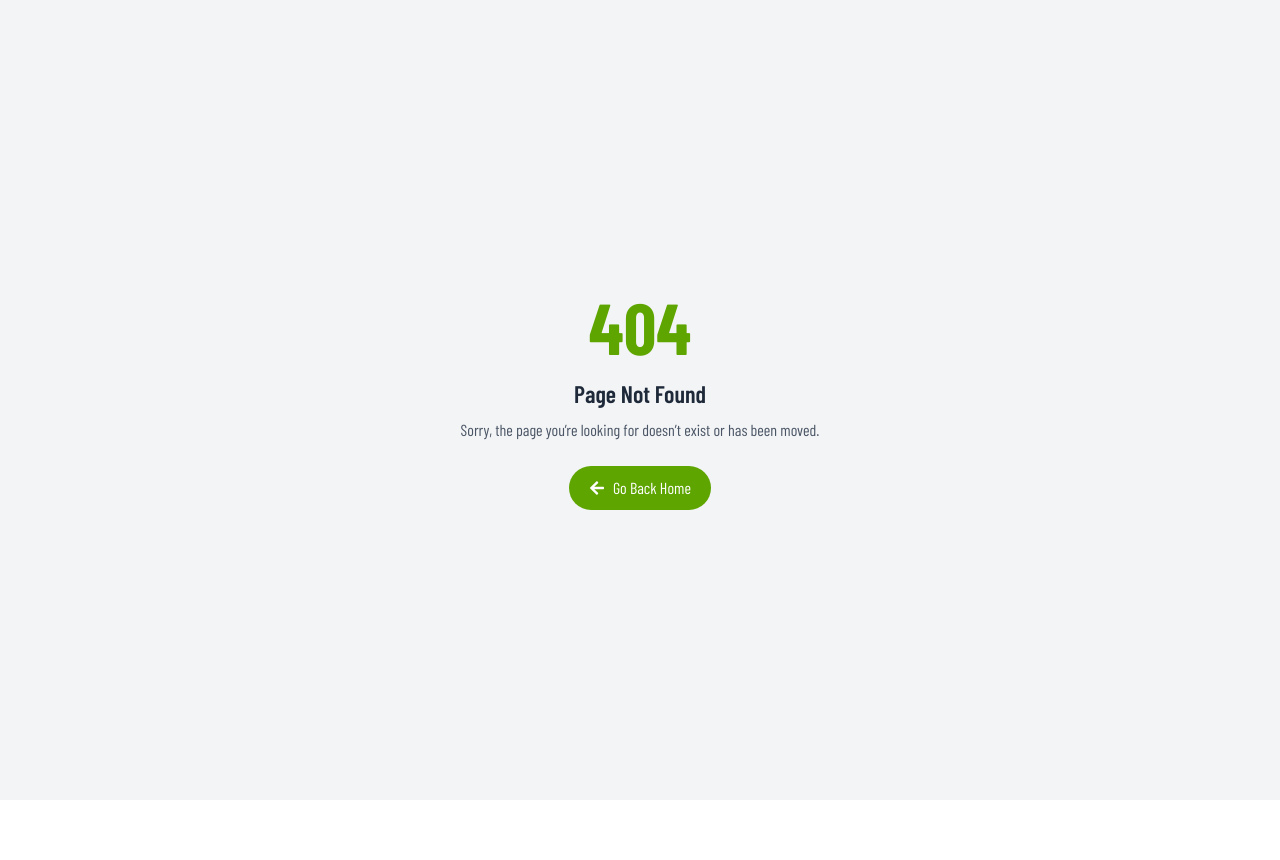
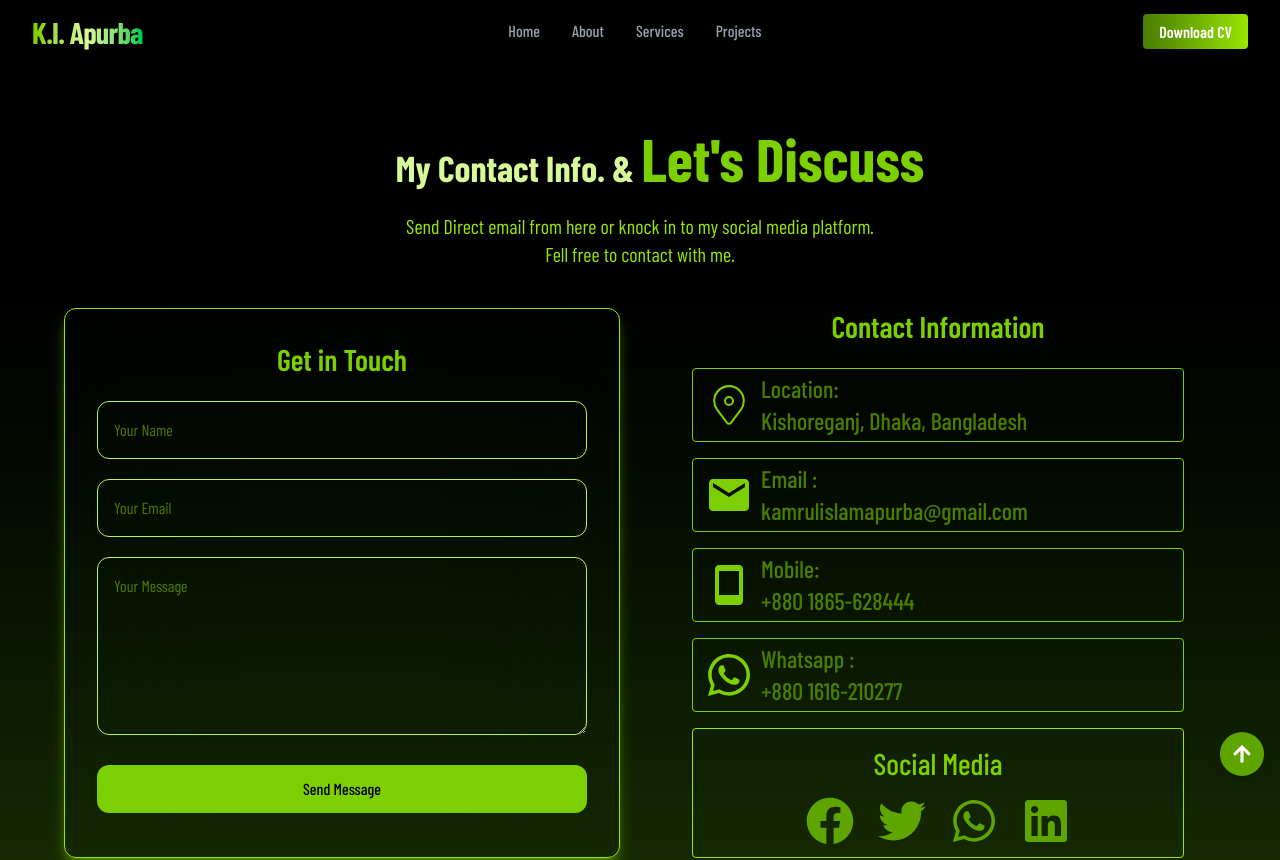
Before and after one commit to kamrul2006/-codes-raft-jt, a React (Vite) app: page /contact in a window 1280 px wide. Before the commit this address had no page. Shown: the top 860 px of the page. Before the commit the page ends 800 px from the top, so only its background shows below. Built offline with nearby package versions, Linux system fonts and the light colour scheme; a web font is replaced by a local one.

Commit message:
Bassic update 5

```diff
--- a/src/Components/Fixd/Footer.jsx
+++ b/src/Components/Fixd/Footer.jsx
@@ -10,7 +10,7 @@ const Footer = () => {
     };
 
     return (
-        <footer className="bg-gray-900 text-white pt-12 px-6 lg:px-20 relative z-10 shadow-inner border-t border-lime-600">
+        <footer className="bg-black text-white pt-12 px-6 lg:px-20 relative z-10 shadow-inner border-t border-lime-600">
             <div className="max-w-7xl mx-auto grid md:grid-cols-2 gap-12 items-center justify-between">
 
                 {/* Logo & Name */}
--- a/src/Components/Home/ContactSection.jsx
+++ b/src/Components/Home/ContactSection.jsx
@@ -1,8 +1,9 @@
 import { useState } from "react";
 import emailjs from "emailjs-com";
 import { FaFacebook, FaTwitter, FaWhatsapp, FaLinkedin } from "react-icons/fa";
-import { BiLocationPlus, BiMobile } from "react-icons/bi";
+import { BiMobile } from "react-icons/bi";
 import { MdEmail } from "react-icons/md";
+import { CiLocationOn } from "react-icons/ci";
 
 const ContactMe = () => {
     const [formData, setFormData] = useState({ name: "", email: "", message: "" });
@@ -41,13 +42,20 @@ const ContactMe = () => {
     return (
         <div id="contact" className="bg-gradient-to-b to-lime-950 from-black py-16 px-6 lg:px-16 border-b-4 border-lime-300 text-lime-400">
 
-            <h2 className="text-4xl font-bold text-center text-lime-400 mb-10">Contact Me</h2>
+            <h2
+                className="lg:text-4xl text-3xl font-bold text-lime-200 mb-6 text-center  lg:pl-10">
+                My Contact Info. & <span className="lg:text-6xl text-5xl text-lime-500">Let's Discuss</span>
+            </h2>
 
+            <p className="text-xl text-center pb-10 max-w-3xl mx-auto">
+                Send Direct email from here or knock in to my social media platform. <br /> Fell free to contact with me.
+
+            </p>
 
             <div className="flex flex-col lg:flex-row justify-center gap-10">
-                {/* Contact Form */}
+                {/*-------------- Contact Form------------------- */}
                 <form
-                    className="bg-black border border-lime-400 p-8 rounded-xl w-full lg:w-1/2 shadow-lg shadow-lime-500/50"
+                    className="backdrop-blur-3xl border border-lime-400 p-8 rounded-xl w-full lg:w-1/2 shadow-lg shadow-lime-500/50"
                     onSubmit={handleSubmit}
                 >
                     <h3 className="text-3xl text-center font-semibold text-lime-500 mb-6">Get in Touch</h3>
@@ -75,7 +83,7 @@ const ContactMe = () => {
                         className="w-full p-4 mb-6 border border-lime-300 rounded-xl focus:outline-none focus:ring-2 focus:ring-lime-500 focus:ring-opacity-50"
                         value={formData.message}
                         onChange={handleChange}
-                        rows="4"
+                        rows="6"
                         required
                     ></textarea>
                     <button
@@ -92,30 +100,58 @@ const ContactMe = () => {
                     )}
                 </form>
 
-                {/* Contact Information */}
-                <div className="bg-black border border-lime-400 p-8 rounded-xl w-full lg:w-1/2 shadow-lg shadow-lime-500/50">
+                {/*----------------- Contact Information------------ */}
+                <div className="  px-8 rounded-xl w-full lg:w-1/2 font-medium">
 
                     <h3 className="text-3xl font-semibold text-center text-lime-500 mb-6">Contact Information</h3>
 
-                    <p className="mb-4 flex items-center gap-4 text-lg lg:text-2xl text-lime-700">
-                        <BiLocationPlus className="text-lime-500 text-2xl" />
+                    <div
+                        className="mb-4 flex items-center gap-2 border border-lime-500 text-lg lg:text-2xl text-lime-700 py-1 px-3 rounded">
+                        <CiLocationOn className="text-lime-500 text-5xl" />
+                        <p>
+                            Location:
+                            <br />
                             Kishoreganj, Dhaka, Bangladesh
                         </p>
-                    <p className="mb-4 flex items-center gap-4 text-lg lg:text-2xl text-lime-700">
-                        <MdEmail className="text-lime-500 text-2xl" />
+                    </div>
+
+                    <div
+                        className="mb-4 flex items-center gap-2 border border-lime-500 text-lg lg:text-2xl text-lime-700 py-1 px-3 rounded">
+                        <MdEmail className="text-lime-500 text-5xl" />
+
+                        <p>
+                            Email : <br />
                             kamrulislamapurba@gmail.com
                         </p>
-                    <p className="mb-4 flex items-center gap-4 text-lg lg:text-2xl text-lime-700">
-                        <BiMobile className="text-lime-500 text-2xl" />
+                    </div>
+
+                    <div
+                        className="mb-4 flex items-center gap-2 border border-lime-500 text-lg lg:text-2xl text-lime-700 py-1 px-3 rounded">
+                        <BiMobile className="text-lime-500 text-5xl" />
+
+                        <p>
+                            Mobile: <br />
                             +880 1865-628444
                         </p>
-                    <p className="mb-6 flex items-center gap-4 text-lg lg:text-2xl text-lime-700">
-                        <FaWhatsapp className="text-lime-500 text-2xl" />
+                    </div>
+
+                    <div
+                        className="mb-4 flex items-center gap-2 border border-lime-500 text-lg lg:text-2xl text-lime-700 py-1 px-3 rounded">
+                        <FaWhatsapp className="text-lime-500 text-5xl" />
+
+                        <p>
+                            Whatsapp : <br />
                             +880 1616-210277
                         </p>
+                    </div>
 
-                    <h4 className="text-xl font-medium text-lime-900 my-4">Social Media</h4>
-                    <div className="flex gap-6 justify-center text-3xl lg:justify-start text-lime-600">
+
+                    {/* --------------Social Media-------------- */}
+
+                    <div className="border pb-3 rounded">
+                        <h4 className="text-xl lg:text-3xl font-medium text-lime-500 my-4 text-center">Social Media</h4>
+
+                        <div className="flex gap-6 justify-center text-3xl lg:text-5xl  text-lime-600">
                             <a
                                 href="https://www.facebook.com/kamrul.islam.apurba/"
                                 className="hover:text-lime-800 transition duration-200"
@@ -147,6 +183,7 @@ const ContactMe = () => {
                     </div>
                 </div>
             </div>
+        </div>
     );
 };
 
--- a/src/Components/Home/ProjectsSection.jsx
+++ b/src/Components/Home/ProjectsSection.jsx
@@ -74,7 +74,7 @@ const ProjectCard = ({ project }) => {
 
 const ProjectsSection = () => {
     return (
-        <section id="portfolio" className="py-16 bg-gradient-to-b from-lime-950 to-black text-white ">
+        <section id="portfolio" className="pt-16 bg-gradient-to-b from-lime-950 to-black text-white ">
 
 
             <div className="grid grid-cols-1 lg:grid-cols-2 max-w-7xl mx-auto">
@@ -82,9 +82,14 @@ const ProjectsSection = () => {
 
                 <div>
                     <Fade duration={2000} >
-                        <h2 className="text-4xl font-bold text-lime-400 text-center mb-8">My Projects</h2>
+                        <h2
+                            className="lg:text-4xl text-3xl font-bold text-lime-200 mb-4 text-center lg:text-left lg:pl-10">
+                            My Recent &
+                            <br />
+                            <span className="lg:text-6xl text-5xl text-lime-500">Latest Projects</span>
+                        </h2>
 
-                        <p className="text-xl  text-center px-3">
+                        <p className="text-xl text-center lg:text-justify px-3 lg:px-10">
                             Welcome to my project section. I love to build projects with React , Vite , Next.js.
                             <br />
                             I also love to work with Tailwind CSS, DaisyUI, Flowbite and many other react tools (e.g: React-hook-form, React-awesome-revel, React-typewriter etc) for UI Development.
@@ -92,12 +97,12 @@ const ProjectsSection = () => {
                             For Backend Work I know about Node.js, Express.js , MongoDB, JWT etc.
                         </p>
 
-                        <p className="text-xl  text-center px-3 text-lime-400">
+                        <p className="text-xl text-center lg:text-left px-3 text-lime-400 lg:px-10">
                             Here are some Project Completed by myself. <br />
                             Click on the <span className="underline">"See all Project"</span> button bellow to see all the projects.
                         </p>
 
-                        <div className="flex items-center justify-center py-5 lg:py-10 ">
+                        <div className="flex items-center lg:pl-10 py-5 lg:py-10 ">
                             <Link to={'/projects'}
                                 className="py-2  px-5 lg:px-9 lg:text-lg rounded-full bg-lime-600 text-black hover:border-2 hover:bg-black transition hover:border-lime-600 hover:text-lime-600  gap-3 hover:drop-shadow-2xl hover:drop-shadow-lime-950 font-semibold w-full lg:w-fit hidden lg:block">
                                 See All Projects
--- a/src/Pages/AboutPage.jsx
+++ b/src/Pages/AboutPage.jsx
@@ -16,7 +16,7 @@ export const AboutPage = () => {
                     <img
                         src={about}
                         alt="About Me"
-                        className="w-10/12  md:w-[450px] h-auto object-cover rounded-xl hover:shadow-lime-500/50 transition duration-500 ease-in-out"
+                        className="w-10/12  md:w-[450px] h-auto object-cover rounded-xl hover:shadow-lime-500/50 transition duration-500 ease-in-out border-b-4 border-lime-500"
                     />
                 </div>
             </Fade>
@@ -70,14 +70,25 @@ export const AboutPage = () => {
                     </p>
                 </Fade>
 
-                <Zoom   >
-                    <a
-                        href="#contact"
-                        className="ml-4 bg-gradient-to-r from-lime-700 to-lime-400  hover:to-lime-700 hover:from-lime-400   text-black px-4 py-2 rounded shadow-md transition duration-300 hover:drop-shadow-2xl flex items-center w-fit gap-2 font-semibold"
-                    >
-                        <FaCode /> Get In Touch
-                    </a>
-                </Zoom>
+                <div className='flex items-center gap-2'>
+                    <Zoom   >
+                        <Link
+                            to="/contact"
+                            className="ml-4 bg-gradient-to-r from-lime-700 to-lime-400  hover:to-lime-700 hover:from-lime-400   text-black px-4 py-2 rounded shadow-md transition duration-300 hover:drop-shadow-2xl flex items-center w-fit gap-2 font-semibold"
+                        >
+                            <FaCode /> Get In Touch
+                        </Link>
+                    </Zoom>
+
+                    <Zoom   >
+                        <Link
+                            to="/services"
+                            className="ml-4 bg-gradient-to-r from-lime-700 to-lime-400  hover:to-lime-700 hover:from-lime-400   text-black px-4 py-2 rounded shadow-md transition duration-300 hover:drop-shadow-2xl flex items-center w-fit gap-2 font-semibold"
+                        >
+                            My Services
+                        </Link>
+                    </Zoom>
+                </div>
             </div>
         </section>
     )
--- a/src/Pages/HomePage.jsx
+++ b/src/Pages/HomePage.jsx
@@ -15,9 +15,7 @@ export const HomePage = () => {
                 <AboutPage />
             </div>
 
-            <div className='border-t-4 border-lime-500'>
-                <Education />
-            </div>
+            <Education />
 
             <SkillsSection />
 
--- a/src/Pages/ServicesPage.jsx
+++ b/src/Pages/ServicesPage.jsx
@@ -1,7 +1,88 @@
-import React from 'react'
+import { Fade } from 'react-awesome-reveal'
+import { FaCode, FaGlobe, FaMobileAlt, FaPaintBrush, FaServer, FaTeamspeak } from 'react-icons/fa';
+import { GiTeamIdea } from 'react-icons/gi';
+import { Link } from 'react-router'
+
+
+const services = [
+    {
+        icon: <FaCode className="text-7xl text-lime-600" />,
+        title: 'Web Development',
+        description:
+            'I specialize in building high-performance, scalable, and SEO-optimized web applications using React, Vite, and modern JavaScript tools. Clean code, component-based architecture, and performance-first mindset are at the core of every project.',
+    },
+    {
+        icon: <FaPaintBrush className="text-7xl text-lime-600" />,
+        title: 'UI/UX Design',
+        description:
+            'From wireframes to pixel-perfect layouts, I design interfaces that are not only visually appealing but also user-friendly. I follow modern design principles, ensuring accessibility and intuitive navigation throughout the user journey.',
+    },
+    {
+        icon: <FaMobileAlt className="text-7xl text-lime-600" />,
+        title: 'Mobile-Friendly Interfaces',
+        description:
+            'In today’s mobile-first world, I ensure that your application delivers a seamless experience on all devices. I optimize layout, speed, and interactivity for smaller screens without compromising quality or design.',
+    },
+    {
+        icon: <FaGlobe className="text-7xl text-lime-600" />,
+        title: 'Fully Responsive Design',
+        description:
+            'I develop interfaces that adapt beautifully to various screen sizes and resolutions. Whether it’s desktop, tablet, or mobile, your website will maintain its usability, aesthetics, and performance across devices.',
+    },
+    {
+        icon: <FaServer className="text-7xl text-lime-600" />,
+        title: 'Backend Integration',
+        description:
+            'Using Node.js and Express, I build robust REST APIs and integrate them seamlessly with frontend applications. With MongoDB for data storage, I ensure data security, consistency, and efficient client-server communication.',
+    },
+    {
+        icon: <GiTeamIdea className="text-7xl text-lime-600" />,
+        title: 'Team Collaboration & Agile',
+        description:
+            'I thrive in collaborative environments using tools like Git, GitHub, Trello, and Figma. I follow agile workflows, participate in code reviews, and communicate effectively to contribute efficiently to team-driven projects.',
+    },
+];;
 
 export const ServicesPage = () => {
     return (
-        <div>ServicesPage</div>
+        <div>
+
+            <div className='border-t right-5 fixed border-lime-500 w-fit font-serif text-lime-500 rounded-full px-2 shadow shadow-lime-400 hidden lg:block mb-10 text-right'>Services</div>
+
+            <div>
+                <Fade duration={2000} >
+                    <h2
+                        className="lg:text-4xl text-3xl font-bold text-lime-200 mb-4 text-center lg:text-left lg:pl-10">
+                        What Can I Do ?
+                        <br />
+                        <span className="lg:text-6xl text-5xl text-lime-500">Here is My Services</span>
+                    </h2>
+
+                    {/* ----------our services ------------*/}
+
+                    <div className='text-lime-500 grid grid-cols-1 lg:grid-cols-3 gap-10 max-w-6xl mx-auto rounded-b-2xl text-center my-5 lg:mt-10 px-5'>
+                        {
+                            services.map((srv, i) => (
+                                <div key={i} className='border shadow-lg shadow-lime-400 flex flex-col items-center py-4 rounded-tl-4xl rounded-br-4xl'>
+                                    <p className='my-5'>{srv.icon}</p>
+                                    <p className='text-3xl font-medium mb-5'>{srv.title}</p>
+                                    <p className='text-lg px-5'>{srv.description}</p>
+                                </div>
+                            ))
+                        }
+                    </div>
+
+
+
+                    <div className="flex items-center justify-center lg:pl-10 py-5 lg:py-10 ">
+                        <Link to={'/projects'}
+                            className="py-2 mx-5  px-5 lg:px-9 lg:text-lg rounded-full bg-lime-600 text-black hover:border-2 hover:bg-black transition hover:border-lime-600 hover:text-lime-600  hover:drop-shadow-2xl hover:drop-shadow-lime-950 font-semibold w-full lg:w-fit text-center">
+                            See My Projects
+                        </Link>
+                    </div>
+                </Fade>
+            </div>
+
+        </div>
     )
 }
--- a/src/main.jsx
+++ b/src/main.jsx
@@ -9,6 +9,7 @@ import { AboutPage } from './Pages/AboutPage.jsx';
 import ErrorPage from './Components/Fixd/ErrorPage.jsx';
 import AllProjectsPage from './Pages/AllProjectsPage.jsx';
 import { ServicesPage } from './Pages/ServicesPage.jsx';
+import ContactMe from './Components/Home/ContactSection.jsx';
 
 
 const root = document.getElementById("root");
@@ -22,6 +23,7 @@ ReactDOM.createRoot(root).render(
         <Route path="/projects" element={<AllProjectsPage />} />
         <Route path="/about" element={<AboutPage />} />
         <Route path="/services" element={<ServicesPage />} />
+        <Route path="/contact" element={<ContactMe />} />
       </Route>
 
     </Routes>
```
Lines whose indentation alone changed are shown as unchanged.
